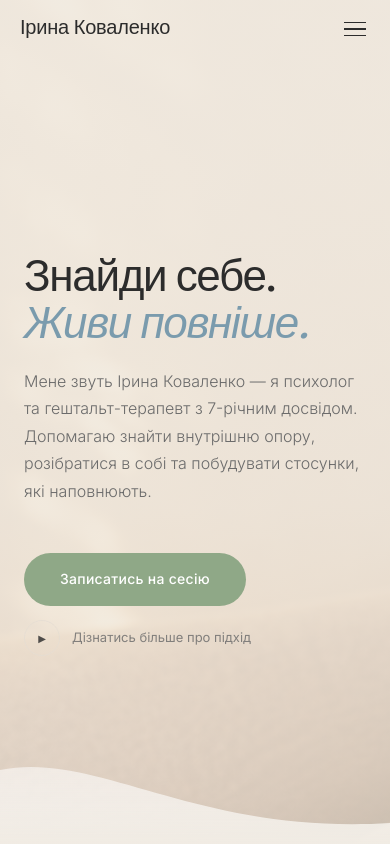
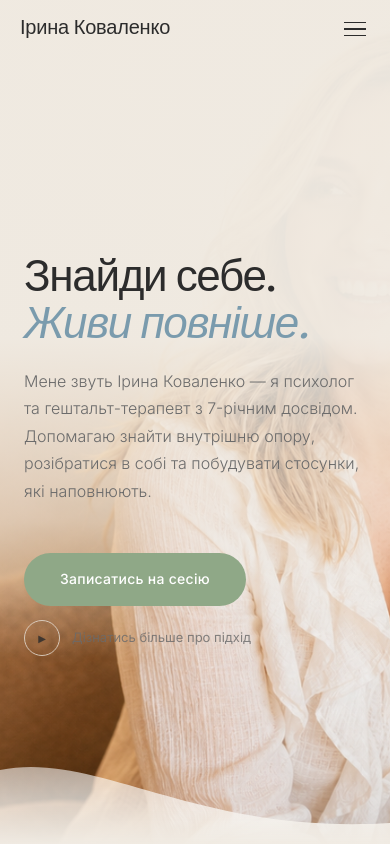
Before and after one commit to danylonahorniuk/psychologist-landing, a Next.js app: page / in a window 390 px wide. Shown: the top 844 px of the page. Built offline with nearby package versions, Linux system fonts and the light colour scheme.

Commit message:
fix: mobile hero photo visible in bottom half, gradient fades down

```diff
--- a/app/globals.css
+++ b/app/globals.css
@@ -282,7 +282,8 @@ body {
   .hero-photo-col { display: none; }
   .hero-text-col { padding: 120px 24px 60px !important; }
   .hero-cta-row { flex-direction: column; align-items: flex-start; gap: 14px; }
-  .hero-gradient { background: linear-gradient(to bottom, rgba(240,235,227,0.92) 0%, rgba(240,235,227,0.88) 60%, rgba(240,235,227,0.75) 100%) !important; }
+  .hero-gradient { background: linear-gradient(to bottom, rgba(240,235,227,0.97) 0%, rgba(240,235,227,0.97) 40%, rgba(240,235,227,0.55) 62%, transparent 78%) !important; }
+  .hero-bg-wrap img { object-position: 65% 0% !important; }
 }
 
 /* Section padding */
--- a/components/Hero.tsx
+++ b/components/Hero.tsx
@@ -9,7 +9,7 @@ export default function Hero() {
       style={{ minHeight: "100vh", position: "relative", background: "var(--bg-warm)", overflow: "hidden" }}
     >
       {/* Full-bleed background photo */}
-      <div style={{ position: "absolute", inset: 0, zIndex: 0 }}>
+      <div className="hero-bg-wrap" style={{ position: "absolute", inset: 0, zIndex: 0 }}>
         <Image
           src={PHOTO_URL}
           alt=""
```
